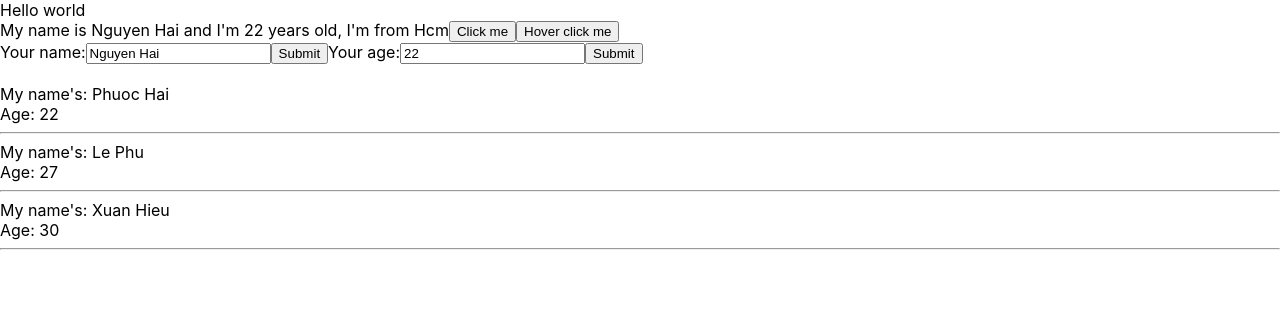
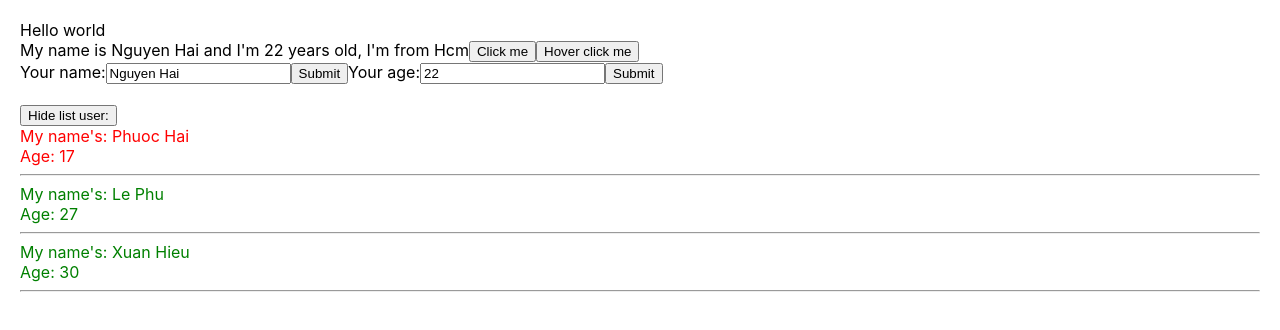
Before and after one commit to bingamen1123a/testDemoReact, a React (Create React App) app: page / in a window 1280 px wide. Shown: the top 330 px of the page. Built offline with nearby package versions, Linux system fonts and the light colour scheme.

Commit message:
(if else) and show hide user

```diff
--- a/src/App.css
+++ b/src/App.css
@@ -1,4 +1,13 @@
+.red {
+  color: red;
+}
+
+.green {
+  color: green;
+}
+
 body {
+  padding: 20px;
   margin: 0;
   font-family: -apple-system, BlinkMacSystemFont, 'Segoe UI', 'Roboto', 'Oxygen',
     'Ubuntu', 'Cantarell', 'Fira Sans', 'Droid Sans', 'Helvetica Neue',
@@ -46,6 +55,7 @@ code {
   from {
     transform: rotate(0deg);
   }
+
   to {
     transform: rotate(360deg);
   }
--- a/src/components/DisplayInfor.js
+++ b/src/components/DisplayInfor.js
@@ -2,6 +2,14 @@ import React from "react";
 
 class UserInfor extends React.Component {
     // props => Viet tat cua propeties(tai san)
+    state = {
+        displayShow: true
+    }
+    handleShowHide = () => {
+        this.setState({
+            displayShow: !this.state.displayShow
+        })
+    }
     render() {
         console.log(this.props.listUser)
         // destructuring object/array => giup gian luoc code
@@ -9,9 +17,16 @@ class UserInfor extends React.Component {
         const { listUser } = this.props;
         return (
             <div>
+                <div>
+                    <button onClick={() => { this.handleShowHide() }}>{this.state.displayShow === true ? 'Hide' : 'Show'} list user:</button>
+                </div>
+
+
+                {this.state.displayShow &&
+                    <div>
                         {listUser.map((user) => {
                             return (
-                        <div key={user.id}>
+                                <div key={user.id} className={user.age > 18 ? "green" : "red"}>
                                     <div>My name's: {user.name}</div>
                                     <div>Age: {user.age}</div>
                                     <hr />
@@ -19,6 +34,9 @@ class UserInfor extends React.Component {
                             )
                         })}
                     </div>
+                }
+            </div>
+
         )
     }
 }
--- a/src/components/MyComponents.js
+++ b/src/components/MyComponents.js
@@ -9,7 +9,7 @@ import DisplayInfo from "./DisplayInfor";
 class MyComponents extends React.Component {
     state = {
         listUser: [
-            { id: 1, name: 'Phuoc Hai', age: 22 },
+            { id: 1, name: 'Phuoc Hai', age: 17 },
             { id: 2, name: 'Le Phu', age: 27 },
             { id: 3, name: 'Xuan Hieu', age: 30 },
         ]
--- a/src/index.js
+++ b/src/index.js
@@ -8,9 +8,9 @@ import store from './redux/store';
 const root = ReactDOM.createRoot(document.getElementById('root'));
 root.render(
   <Provider store={store}>
-    <React.StrictMode>
-      <App />
-    </React.StrictMode>
+    {/* <React.StrictMode> */}
+    <App />
+    {/* </React.StrictMode> */}
   </Provider>
 );
 
```
Lines whose indentation alone changed are shown as unchanged.
